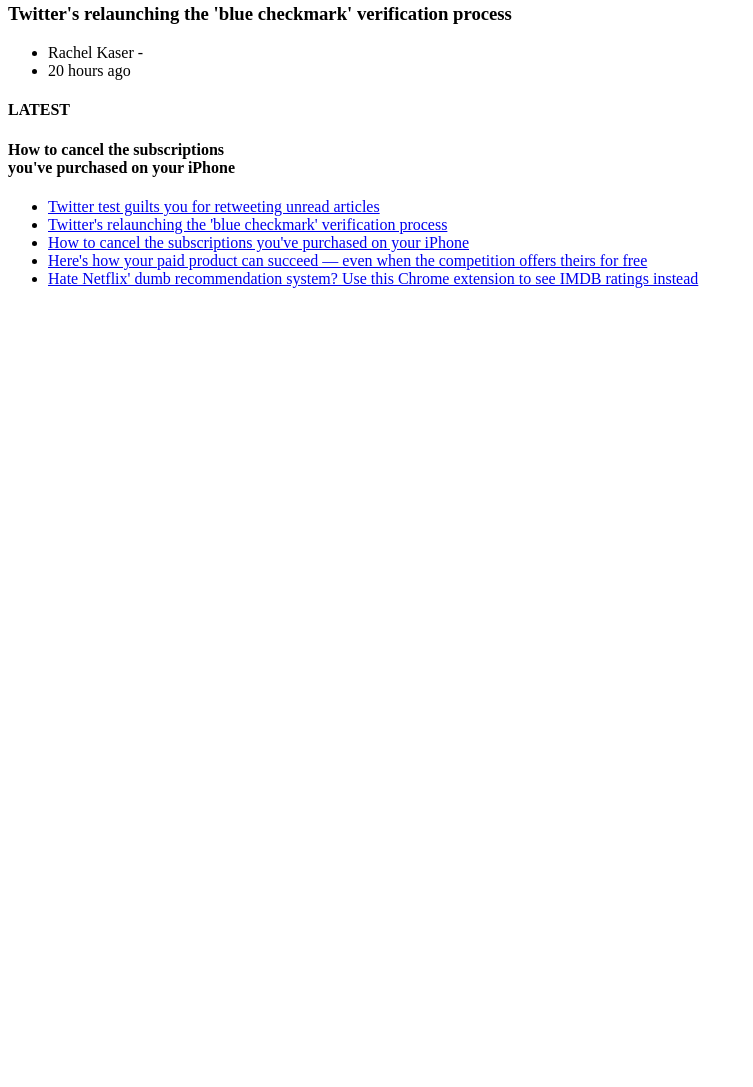
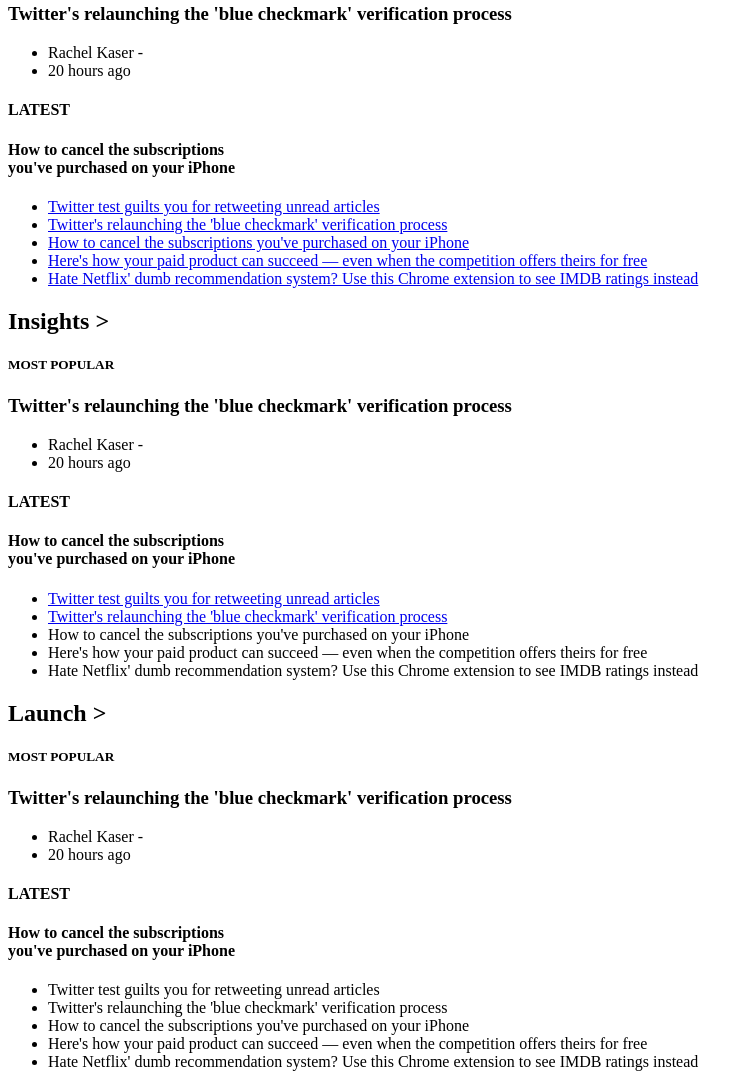
Before and after one commit to bimbolabuari/odin-tnw-clone, a website: page index.html in a window 1280 px wide. Shown: the part 3928-5015 px from the top of the page, without its empty margins (0-753 px from the left). Before the commit the page ends 4232 px from the top, so only its background shows below. Drawn offline with Linux system fonts and the light colour scheme.

Commit message:
feat: Add insight and launch news section

```diff
--- a/index.html
+++ b/index.html
@@ -473,5 +473,118 @@
               </li>
             </ul>
           </section>
+
+          <section class="">
+            <h2 class="">Insights ></h2>
+            <div class="">
+              <div class="">
+                <h5 class="">MOST POPULAR</h5>
+                <h3 class="">
+                  Twitter's relaunching the 'blue checkmark' verification process
+                </h3>
+                <ul class="">
+                  <li>Rachel Kaser -</li>
+                  <li>20 hours ago</li>
+                </ul>
+              </div>
+            </div>
+            <div class="">
+              <div class="">
+                <h4 class="">LATEST</h4>
+                <h4 class="">
+                  How to cancel the subscriptions<br />you've purchased on your
+                  iPhone
+                </h4>
+              </div>
+              <div class=""></div>
+            </div>
+            <ul class="">
+              <li>
+                <a class="" href="#"
+                  >Twitter test guilts you for retweeting unread articles</a
+                >
+              </li>
+              <li>
+                <a class="" href="#"
+                  >Twitter's relaunching the 'blue checkmark' verification
+                  process</a
+                >
+              </li>
+              <li>
+                <a class=" href="#"
+                  >How to cancel the subscriptions you've purchased on your
+                  iPhone</a
+                >
+              </li>
+              <li>
+                <a class=" href="#"
+                  >Here's how your paid product can succeed — even when the
+                  competition offers theirs for free</a
+                >
+              </li>
+              <li>
+                <a class=" href="#"
+                  >Hate Netflix' dumb recommendation system? Use this Chrome
+                  extension to see IMDB ratings instead</a
+                >
+              </li>
+            </ul>
+          </section>
+          <section class="">
+            <h2 class="">Launch ></h2>
+            <div class="">
+              <div class="">
+                <h5 class="">MOST POPULAR</h5>
+                <h3 class="">
+                  Twitter's relaunching the 'blue checkmark' verification process
+                </h3>
+                <ul class="">
+                  <li>Rachel Kaser -</li>
+                  <li>20 hours ago</li>
+                </ul>
+              </div>
+            </div>
+            <div class="">
+              <div class="">
+                <h4 class="">LATEST</h4>
+                <h4 class="">
+                  How to cancel the subscriptions<br />you've purchased on your
+                  iPhone
+                </h4>
+              </div>
+              <div class=""></div>
+            </div>
+            <ul class="">
+              <li>
+                <a class=" href="#"
+                  >Twitter test guilts you for retweeting unread articles</a
+                >
+              </li>
+              <li>
+                <a class=" href="#"
+                  >Twitter's relaunching the 'blue checkmark' verification
+                  process</a
+                >
+              </li>
+              <li>
+                <a class=" href="#"
+                  >How to cancel the subscriptions you've purchased on your
+                  iPhone</a
+                >
+              </li>
+              <li>
+                <a class=" href="#"
+                  >Here's how your paid product can succeed — even when the
+                  competition offers theirs for free</a
+                >
+              </li>
+              <li>
+                <a class=" href="#"
+                  >Hate Netflix' dumb recommendation system? Use this Chrome
+                  extension to see IMDB ratings instead</a
+                >
+              </li>
+            </ul>
+          </section>
   </body>
 </html>
```
